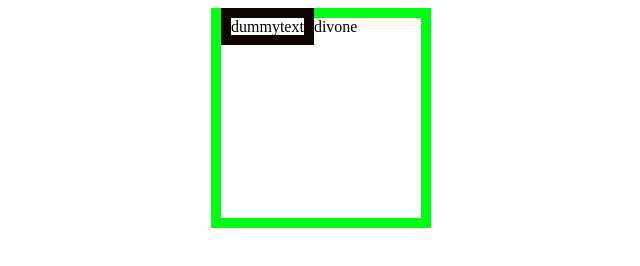
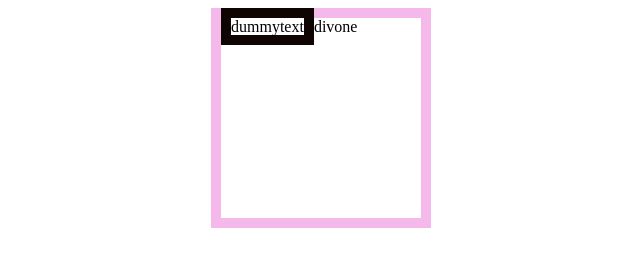
Before and after one commit to saisantosh4855/webdevelopment, a plain HTML site: page specificity.html in a window 1280 px wide. Shown: the whole page, without its empty margins (319-959 px from the left). Drawn offline with Linux system fonts and the light colour scheme.

Commit message:
specificity

```diff
--- a/specificity.html
+++ b/specificity.html
@@ -14,7 +14,7 @@
             width: 200px;
             height: 200px;
             margin: 0 auto;
-            border: 10px solid rgb(0, 255, 21);
+            border: 10px solid hwb(310 3% 15% / 0.288);
         }
         .dc-one{
             width: 200px;
```
